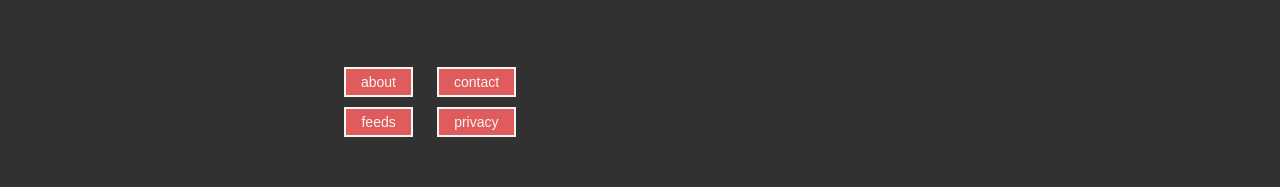
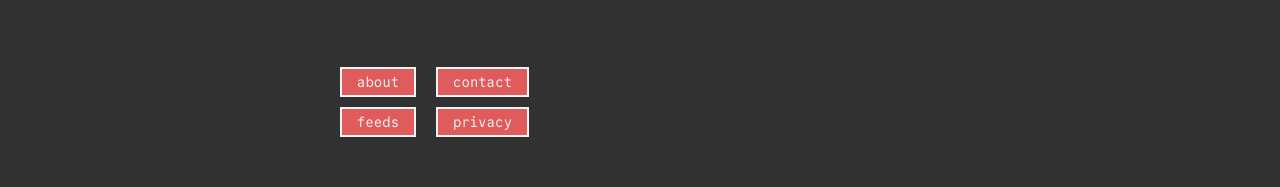
Before and after one commit to octopusfiles/octopusfiles.github.io, a plain HTML site: page index.html in a window 1280 px wide. Shown: the part 399-586 px from the top of the page. Drawn offline with Linux system fonts and the light colour scheme.

Commit message:
button font fix

```diff
--- a/style/style.css
+++ b/style/style.css
@@ -412,6 +412,7 @@ button {
     color: whitesmoke;
     cursor: pointer;
     font-size: 14px;
+    font-family: cM, monospace;
 }
 
 a.btn {
```
